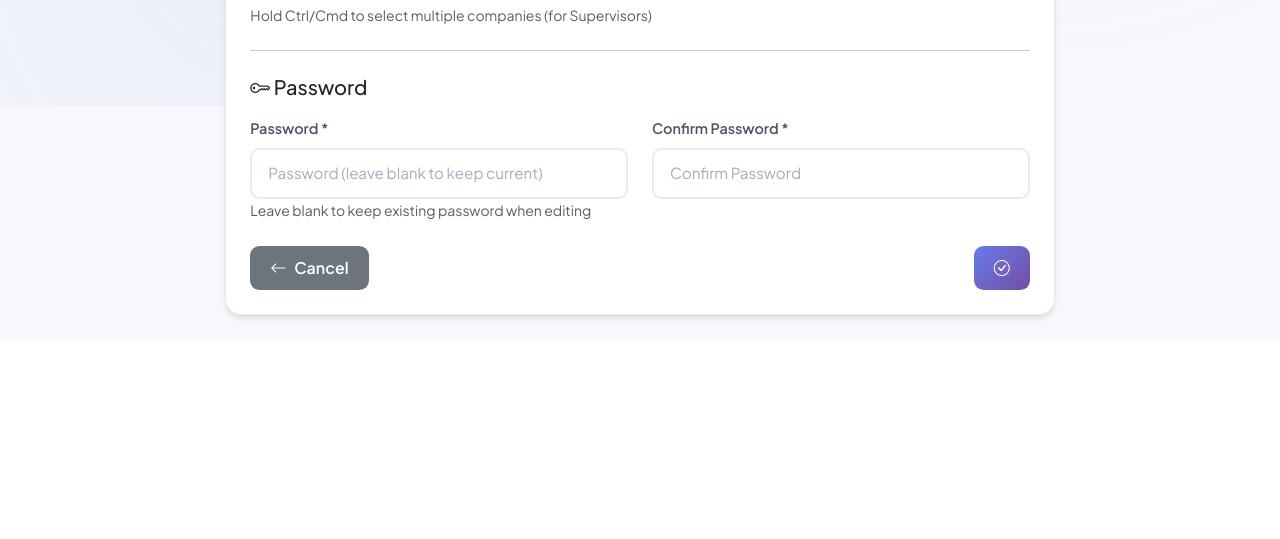
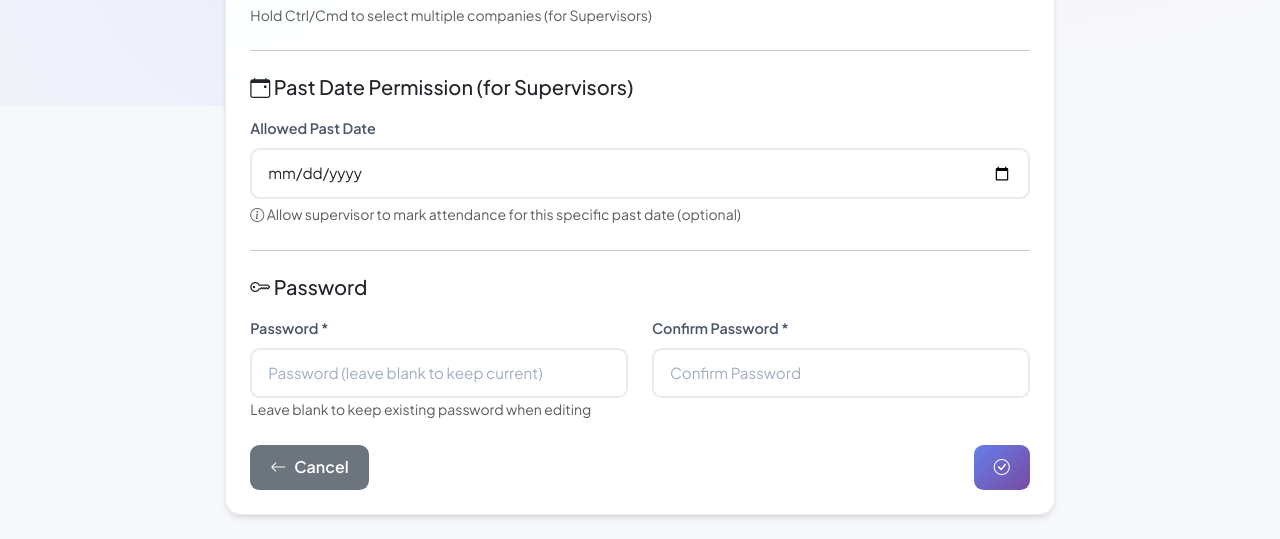
Before and after one commit to Dhyaarth0105/mlworkers, a Django app: template accounts/templates/accounts/user_form.html in a window 1280 px wide. Shown: the part 694-1233 px from the top of the page. Before the commit the page ends 1015 px from the top, so only its background shows below. Run offline with Django 4.2, Linux system fonts and the light colour scheme; the template is opened without the code that fills it: values that come from a table or form of the project are taken from there, others are empty.

Commit message:
Added Allowed Past Date field to user form template

```diff
--- a/accounts/templates/accounts/user_form.html
+++ b/accounts/templates/accounts/user_form.html
@@ -88,6 +88,25 @@
                         </div>
 
                         <hr class="my-4">
+                        <h5 class="mb-3"><i class="bi bi-calendar-event"></i> Past Date Permission (for Supervisors)</h5>
+
+                        <div class="mb-3">
+                            <label class="form-label">Allowed Past Date</label>
+                            {{ form.allowed_past_date }}
+                            <small class="text-muted d-block mt-1">
+                                <i class="bi bi-info-circle"></i> {{ form.allowed_past_date.help_text }}
+                            </small>
+                            {% if form.allowed_past_date.errors %}
+                            <div class="text-danger small">{{ form.allowed_past_date.errors.0 }}</div>
+                            {% endif %}
+                            <div class="alert alert-info mt-2 small">
+                                <i class="bi bi-lightbulb"></i> <strong>How it works:</strong> Supervisors can only mark attendance for today.
+                                If you need a supervisor to mark attendance for a past date, set that specific date here.
+                                After the supervisor marks attendance for that date, you can clear this field.
+                            </div>
+                        </div>
+
+                        <hr class="my-4">
                         <h5 class="mb-3"><i class="bi bi-key"></i> Password</h5>
 
                         <div class="row mb-3">
```
